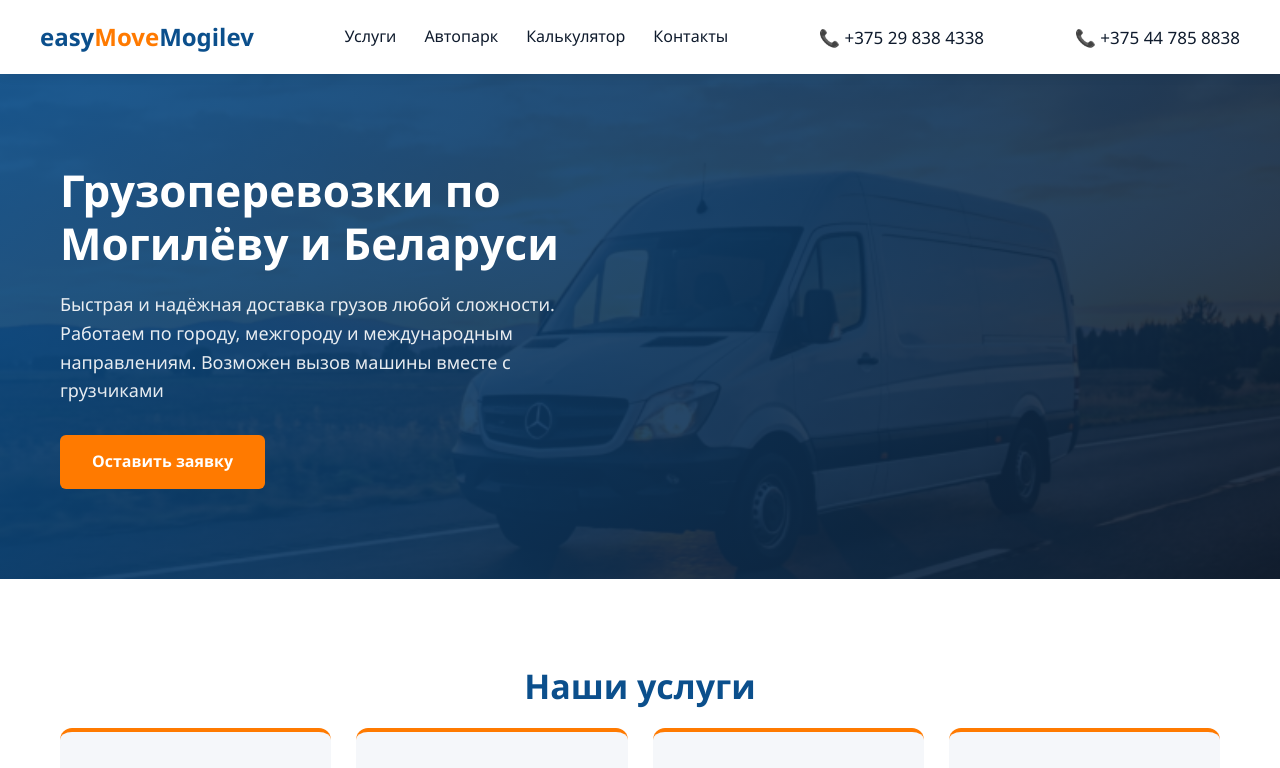
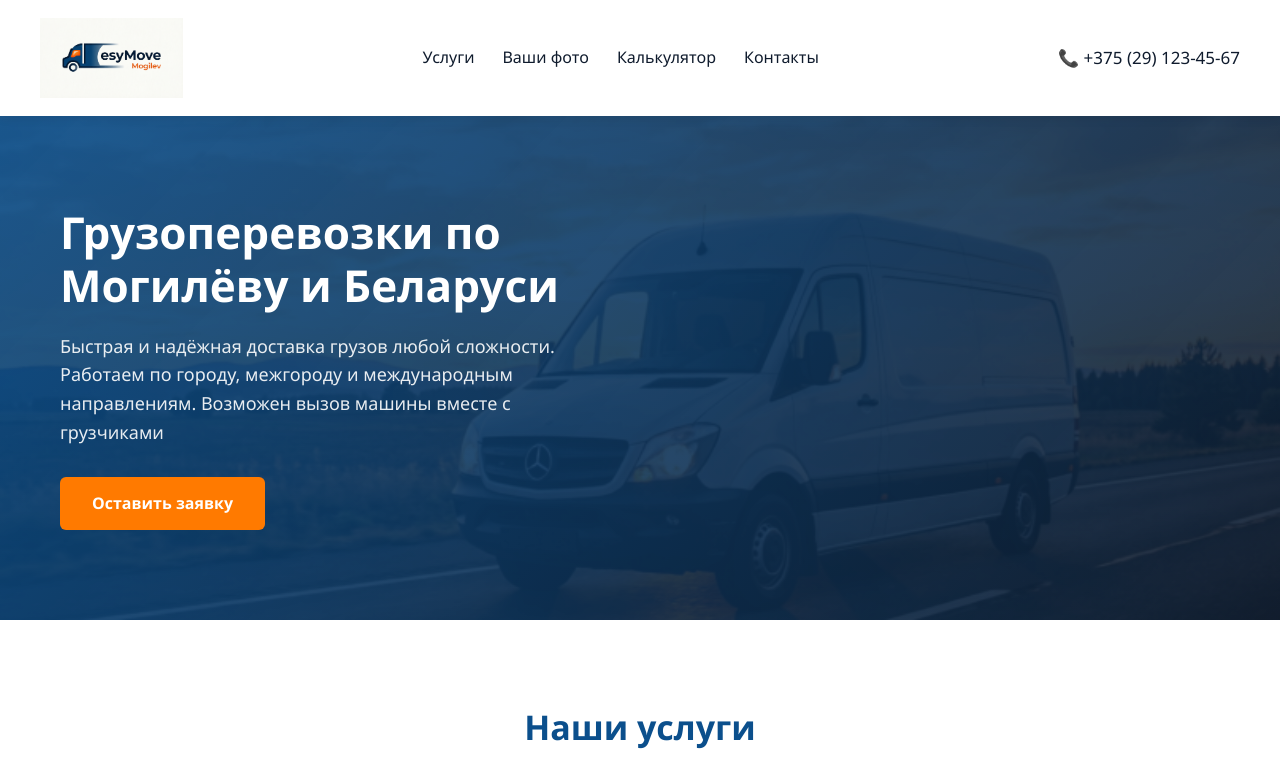
Before and after one commit to kitsuki21/easymove-mogilev, a React (Vite) app: page / in a window 1280 px wide. Shown: the top 768 px of the page. Built offline with nearby package versions, Linux system fonts and the light colour scheme.

Commit message:
добавил логотип в структурированные данные

```diff
--- a/index.html
+++ b/index.html
@@ -59,7 +59,15 @@
       "name": "esyMoveMogilev",
       "description": "Грузоперевозки по Могилёву и Беларуси",
       "url": "https://easymove-mogilev.netlify.app",
-      "telephone": "+375298384338"
+      "telephone": "+375291234567",
+      "logo": "https://easymove-mogilev.netlify.app/logo.png",
+      "image": "https://easymove-mogilev.netlify.app/logo.png",
+      "address": {
+        "@type": "PostalAddress",
+        "addressLocality": "Могилёв",
+        "addressCountry": "BY"
+      },
+      "openingHours": "Mo-Su 00:00-23:59"
     }
   </script>
   <body>
--- a/src/components/Header.jsx
+++ b/src/components/Header.jsx
@@ -7,7 +7,11 @@ export default function Header() {
     <header>
       <div className="container nav">
         <div className="logo">
-          easy<span>Move</span>Mogilev
+          <img
+            className="img-logo"
+            src="/logo.png"
+            alt="esyMove Mogilev - грузоперевозки"
+          />
         </div>
         <ul className={menuOpen ? "active" : ""}>
           <li>
@@ -17,7 +21,7 @@ export default function Header() {
           </li>
           <li>
             <a href="#fleet" onClick={() => setMenuOpen(false)}>
-              Автопарк
+              Ваши фото
             </a>
           </li>
           <li>
@@ -31,11 +35,8 @@ export default function Header() {
             </a>
           </li>
         </ul>
-        <a href="tel:+375298384338" className="phone">
-          📞 +375 29 838 4338
-        </a>
-        <a href="tel:+375298384338" className="phone">
-          📞 +375 44 785 8838
+        <a href="tel:+375291234567" className="phone">
+          📞 +375 (29) 123-45-67
         </a>
         <button className="menu-toggle" onClick={() => setMenuOpen(!menuOpen)}>
           ☰
--- a/src/index.css
+++ b/src/index.css
@@ -37,13 +37,16 @@ header {
   padding: 18px 0;
 }
 .logo {
-  font-size: 24px;
-  font-weight: 800;
-  color: var(--primary);
+  display: flex;
+  align-items: center;
 }
-.logo span {
-  color: var(--accent);
+
+.logo img {
+  height: 80px;
+  width: auto;
+  object-fit: contain;
 }
+
 .nav ul {
   display: flex;
   list-style: none;
```
Also changed, not shown: public/logo.png (added).
